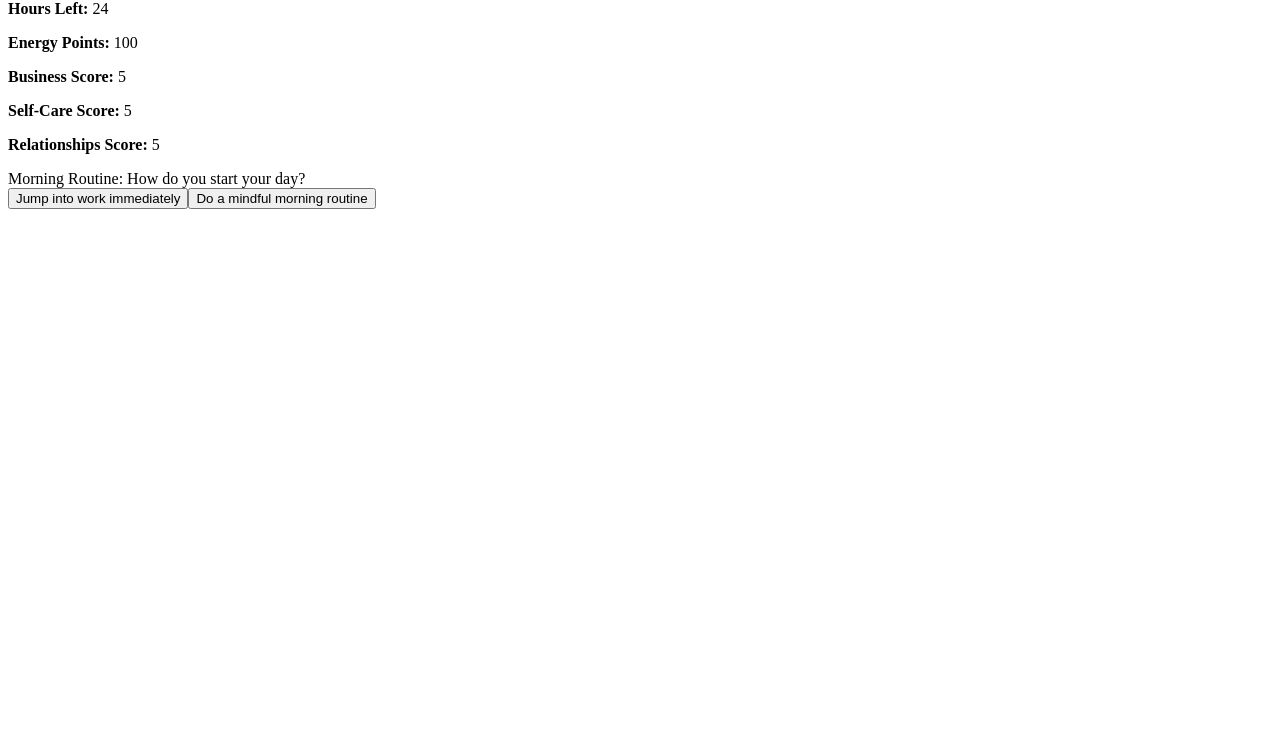
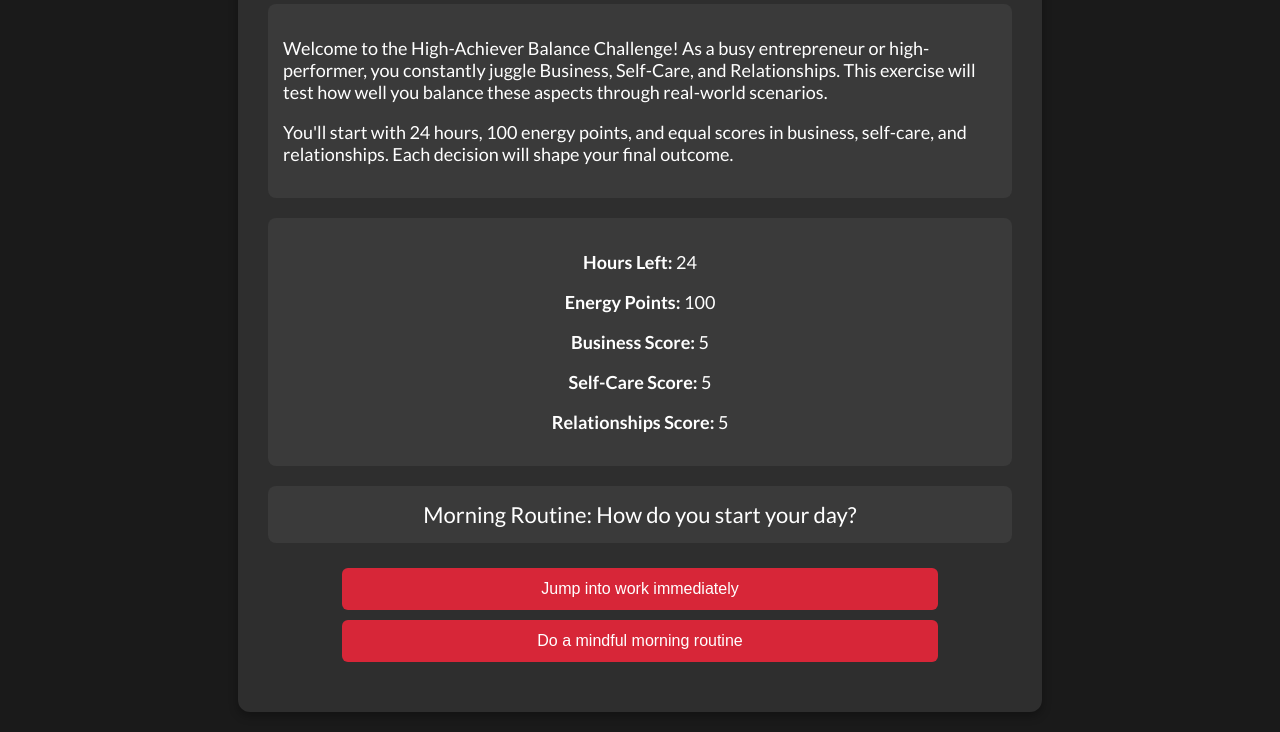
Before and after one commit to alexisboldway/EnergyCheck, a plain HTML site: page index.html in a window 1280 px wide. Shown: the part 114-846 px from the top of the page. Before the commit the page ends 800 px from the top, so only its background shows below. Drawn offline with Linux system fonts and the light colour scheme.

Commit message:
Add files via upload

```diff
--- a/index.html
+++ b/index.html
@@ -4,12 +4,99 @@
     <meta charset="UTF-8">
     <meta name="viewport" content="width=device-width, initial-scale=1.0">
     <title>High-Achiever Balance Challenge</title>
-    <link rel="stylesheet" href="styles.css">
+    <style>
+        @import url('https://fonts.googleapis.com/css2?family=Lato:wght@300;400;700&display=swap');
+
+        body {
+            font-family: 'Lato', sans-serif;
+            background-color: #1A1A1A;
+            color: #F4A261;
+            text-align: center;
+            margin: 20px;
+        }
+
+        .container {
+            background: #2E2E2E;
+            padding: 30px;
+            border-radius: 12px;
+            width: 60%;
+            margin: auto;
+            color: white;
+            box-shadow: 0px 4px 10px rgba(0, 0, 0, 0.3);
+        }
+
+        h1 {
+            font-size: 28px;
+            font-weight: 700;
+            margin-bottom: 15px;
+            color: #F4A261;
+        }
+
+        .intro, .outro {
+            font-size: 18px;
+            margin-bottom: 20px;
+            background: #3A3A3A;
+            padding: 15px;
+            border-radius: 8px;
+            text-align: left;
+        }
+
+        .stats {
+            font-size: 18px;
+            margin: 20px 0;
+            background: #3A3A3A;
+            padding: 15px;
+            border-radius: 8px;
+        }
+
+        .scenario {
+            font-size: 22px;
+            font-weight: 400;
+            margin-bottom: 25px;
+            padding: 15px;
+            background: #3A3A3A;
+            border-radius: 8px;
+        }
+
+        button {
+            background-color: #D72638;
+            color: white;
+            padding: 12px 20px;
+            border: none;
+            margin: 10px;
+            cursor: pointer;
+            font-size: 16px;
+            border-radius: 6px;
+            transition: 0.3s;
+            display: block;
+            width: 80%;
+            margin: 10px auto;
+        }
+
+        button:hover {
+            background-color: #F4A261;
+            color: black;
+        }
+
+        .choices {
+            margin: 20px 0;
+        }
+
+        #next-btn {
+            display: none;
+            background-color: #F4A261;
+            color: black;
+            font-weight: bold;
+        }
+    </style>
 </head>
 <body>
     <div class="container">
         <h1>High-Achiever Balance Challenge</h1>
-        <p>Make decisions to balance Business, Self-Care, and Relationships.</p>
+        <div class="intro">
+            <p>Welcome to the High-Achiever Balance Challenge! As a busy entrepreneur or high-performer, you constantly juggle Business, Self-Care, and Relationships. This exercise will test how well you balance these aspects through real-world scenarios.</p>
+            <p>You'll start with 24 hours, 100 energy points, and equal scores in business, self-care, and relationships. Each decision will shape your final outcome.</p>
+        </div>
 
         <div class="stats">
             <p><strong>Hours Left:</strong> <span id="hours">24</span></p>
@@ -22,7 +109,25 @@
         <div id="scenario" class="scenario"></div>
         <div id="choices" class="choices"></div>
 
-        <button id="next-btn" onclick="nextScenario()" style="display:none;">Next Scenario</button>
+        <button id="next-btn" onclick="nextScenario()">Next Scenario</button>
+
+        <div id="outro" class="outro" style="display: none;">
+            <h2>Congratulations! You've Completed the Challenge!</h2>
+            <p>Finding the right balance between <strong>Business, Self-Care, and Relationships</strong> is an ongoing journey. Your final scores provide insight into how you naturally prioritize these areas—helping you reflect on what’s working and where adjustments may be needed.</p>
+
+            <h3>Key Takeaways & Practical Strategies:</h3>
+            <ul>
+                <li><strong>Did work take over?</strong> If your Business Score is high but your Self-Care or Relationships suffered, it may be time to set firmer boundaries. Try using time-blocking to dedicate specific hours for deep work, self-care, and personal connections.</li>
+                <li><strong>Are you running on empty?</strong> If your Energy Score dropped significantly, consider prioritizing recovery habits like quality sleep, short breaks during work, and intentional downtime. Research shows that strategic rest improves focus, productivity, and long-term success.</li>
+                <li><strong>Did your relationships thrive?</strong> If not, schedule non-negotiable personal time just as you would an important business meeting. Strong relationships fuel resilience, reduce stress, and enhance decision-making.</li>
+                <li><strong>How effectively are you managing time?</strong> Many high achievers fall into the "always busy" trap instead of focusing on the highest-impact activities. Review your commitments and ask: Does this align with my goals and values? If not, it may be time to delegate or eliminate it.</li>
+                <li><strong>Are you building a sustainable system?</strong> True success isn’t about short-term wins—it’s about creating habits that sustain performance without burnout. Identify one small habit change you can commit to this week that will improve your balance.</li>
+            </ul>
+
+            <p><strong>Success isn’t just about doing more—it’s about doing what matters.</strong> When you align your <strong>business goals, personal well-being, and meaningful connections</strong>, you build a foundation for lasting fulfillment.</p>
+
+            <p><strong>Now, reflect:</strong> What will you start doing differently today?</p>
+        </div>
     </div>
 
     <script src="script.js"></script>
--- a/script.js
+++ b/script.js
@@ -6,86 +6,74 @@ let relationships = 5;
 let currentScenario = 0;
 
 const scenarios = [
-    {
-        text: "Morning Routine: How do you start your day?",
+    { text: "Morning Routine: How do you start your day?",
       choices: [
-            { text: "Jump into work immediately", effects: { business: 2, selfCare: -2, energy: -10 } },
-            { text: "Do a mindful morning routine", effects: { selfCare: 3, business: -1, energy: 10 } }
+          { text: "Jump into work immediately", effects: { business: 2, selfCare: -2, energy: -10, hours: -1 } },
+          { text: "Do a mindful morning routine", effects: { selfCare: 3, business: -1, energy: 10, hours: -1 } }
       ]
     },
-    {
-        text: "Workload Management: A client requests extra work...",
+    { text: "Workload Management: A client requests extra work...",
       choices: [
-            { text: "Say yes to every request", effects: { business: 3, relationships: -2, energy: -15 } },
-            { text: "Delegate some tasks", effects: { business: 2, selfCare: 1, energy: 5 } }
+          { text: "Say yes to every request", effects: { business: 3, relationships: -2, energy: -15, hours: -2 } },
+          { text: "Delegate some tasks", effects: { business: 2, selfCare: 1, energy: 5, hours: -1 } }
       ]
     },
-    {
-        text: "Time for Lunch: Do you take a break?",
+    { text: "Lunch Break Decision: Do you eat or keep working?",
       choices: [
-            { text: "Skip lunch to work", effects: { business: 2, selfCare: -3, energy: -10 } },
-            { text: "Take a 30-minute lunch break", effects: { selfCare: 2, energy: 5 } }
+          { text: "Skip lunch for productivity", effects: { business: 2, selfCare: -3, energy: -10, hours: -1 } },
+          { text: "Take a 30-minute break", effects: { selfCare: 2, energy: 5, hours: -1 } }
       ]
     },
-    {
-        text: "You get an urgent text from a family member...",
+    { text: "Your phone rings – it's a loved one...",
       choices: [
-            { text: "Ignore it and focus on work", effects: { business: 2, relationships: -3 } },
-            { text: "Take 10 minutes to check in", effects: { relationships: 3, business: -1 } }
+          { text: "Ignore and stay focused on work", effects: { business: 2, relationships: -3, hours: -1 } },
+          { text: "Take 10 minutes to check in", effects: { relationships: 3, business: -1, hours: -1 } }
       ]
     },
-    {
-        text: "Evening Work vs. Unwinding: How do you spend the night?",
+    { text: "Evening Work vs. Unwinding: How do you spend the night?",
       choices: [
-            { text: "Keep working late", effects: { business: 3, selfCare: -2, energy: -10 } },
-            { text: "Wind down with a book", effects: { selfCare: 3, energy: 5 } }
+          { text: "Work late into the night", effects: { business: 3, selfCare: -2, energy: -10, hours: -2 } },
+          { text: "Read a book and relax", effects: { selfCare: 3, energy: 5, hours: -1 } }
       ]
     },
-    {
-        text: "Weekend Plans: Do you take a full day off?",
+    { text: "Weekend Plan: Take time off or work?",
       choices: [
-            { text: "Work a half-day", effects: { business: 2, selfCare: -1, energy: -5 } },
-            { text: "Take the full day to recharge", effects: { selfCare: 3, relationships: 2, energy: 10 } }
+          { text: "Work a half-day", effects: { business: 2, selfCare: -1, energy: -5, hours: -4 } },
+          { text: "Take the full day off", effects: { selfCare: 3, relationships: 2, energy: 10, hours: -8 } }
       ]
     },
-    {
-        text: "A friend invites you to dinner but you have work...",
+    { text: "A friend invites you to dinner, but you have deadlines...",
       choices: [
-            { text: "Decline and keep working", effects: { business: 2, relationships: -3 } },
-            { text: "Go and enjoy", effects: { relationships: 3, selfCare: 2 } }
+          { text: "Decline and work", effects: { business: 2, relationships: -3, hours: -2 } },
+          { text: "Go and enjoy", effects: { relationships: 3, selfCare: 2, hours: -3 } }
       ]
     },
-    {
-        text: "Workout Time: Do you exercise today?",
+    { text: "Workout Time: Do you exercise today?",
       choices: [
-            { text: "Skip it to be more productive", effects: { business: 2, selfCare: -3, energy: -10 } },
-            { text: "Go for a workout", effects: { selfCare: 3, energy: 10 } }
+          { text: "Skip it for more productivity", effects: { business: 2, selfCare: -3, energy: -10, hours: -1 } },
+          { text: "Go for a workout", effects: { selfCare: 3, energy: 10, hours: -1 } }
       ]
     },
-    {
-        text: "Late Night Email from a Client...",
+    { text: "Late Night Email from a Client...",
       choices: [
-            { text: "Respond immediately", effects: { business: 2, relationships: -2, energy: -5 } },
-            { text: "Wait until tomorrow", effects: { selfCare: 2, relationships: 2 } }
+          { text: "Respond immediately", effects: { business: 2, relationships: -2, energy: -5, hours: -1 } },
+          { text: "Wait until tomorrow", effects: { selfCare: 2, relationships: 2, hours: -1 } }
       ]
     },
-    {
-        text: "End of the Week Reflection: What will you prioritize next week?",
+    { text: "End of the Week Reflection: What will you prioritize next week?",
       choices: [
-            { text: "More business growth", effects: { business: 3, selfCare: -2 } },
-            { text: "Better balance", effects: { selfCare: 3, relationships: 2 } }
+          { text: "More business growth", effects: { business: 3, selfCare: -2, hours: -1 } },
+          { text: "Better balance", effects: { selfCare: 3, relationships: 2, hours: -1 } }
       ]
     }
 ];
 
 function loadScenario() {
     if (currentScenario >= scenarios.length) {
-        document.getElementById("scenario").innerHTML = `<h2>Game Over! Your Final Scores:</h2>
-            <p><strong>Business:</strong> ${business}</p>
-            <p><strong>Self-Care:</strong> ${selfCare}</p>
-            <p><strong>Relationships:</strong> ${relationships}</p>`;
+        document.getElementById("scenario").innerHTML = "<h2>Challenge Completed!</h2>";
         document.getElementById("choices").innerHTML = "";
         document.getElementById("next-btn").style.display = "none";
+        document.getElementById("outro").style.display = "block";
         return;
     }
 
@@ -107,11 +95,13 @@ function selectChoice(effects) {
     selfCare += effects.selfCare || 0;
     relationships += effects.relationships || 0;
     energy += effects.energy || 0;
+    hours += effects.hours || 0;
 
     document.getElementById("business").innerText = business;
     document.getElementById("selfcare").innerText = selfCare;
     document.getElementById("relationships").innerText = relationships;
     document.getElementById("energy").innerText = energy;
+    document.getElementById("hours").innerText = hours;
 
     document.getElementById("next-btn").style.display = "block";
 }
```
Lines whose indentation alone changed are shown as unchanged.
